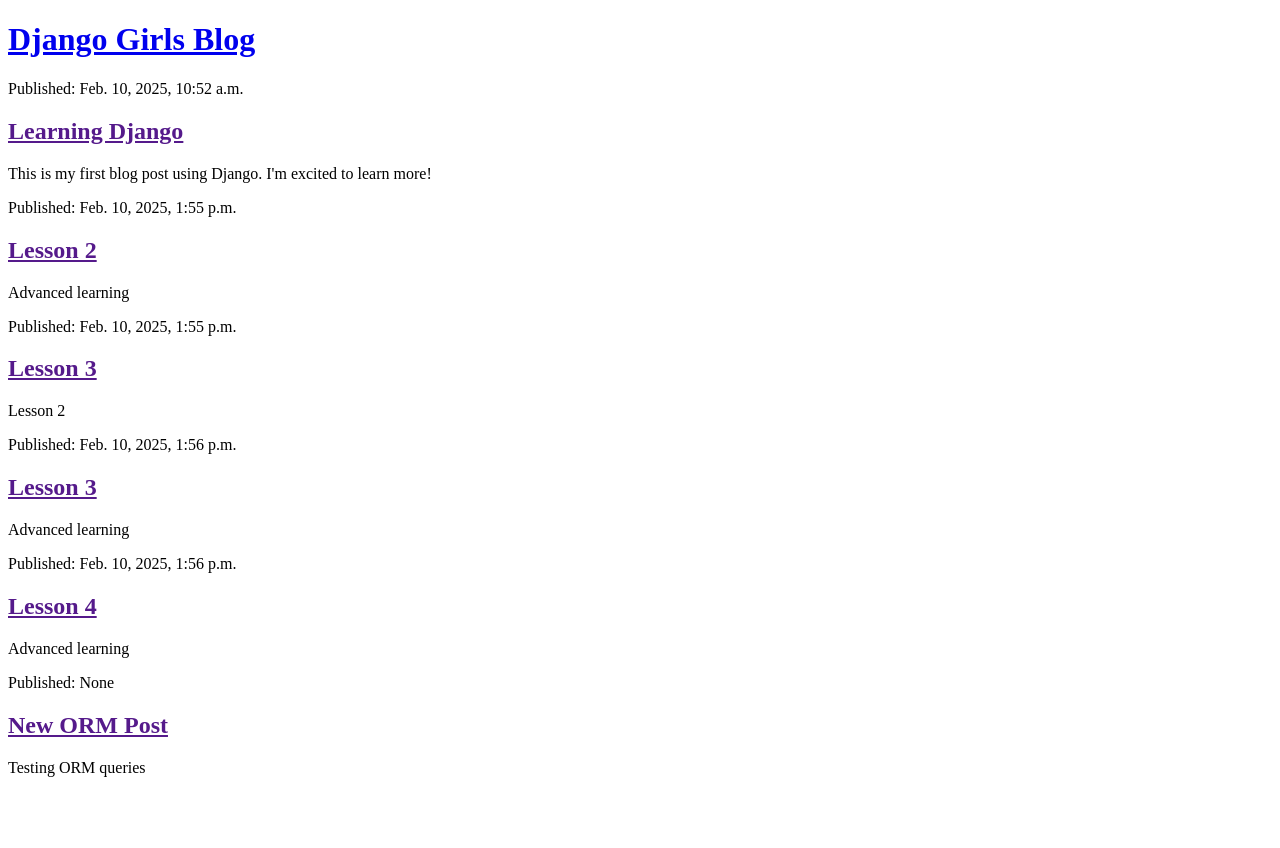
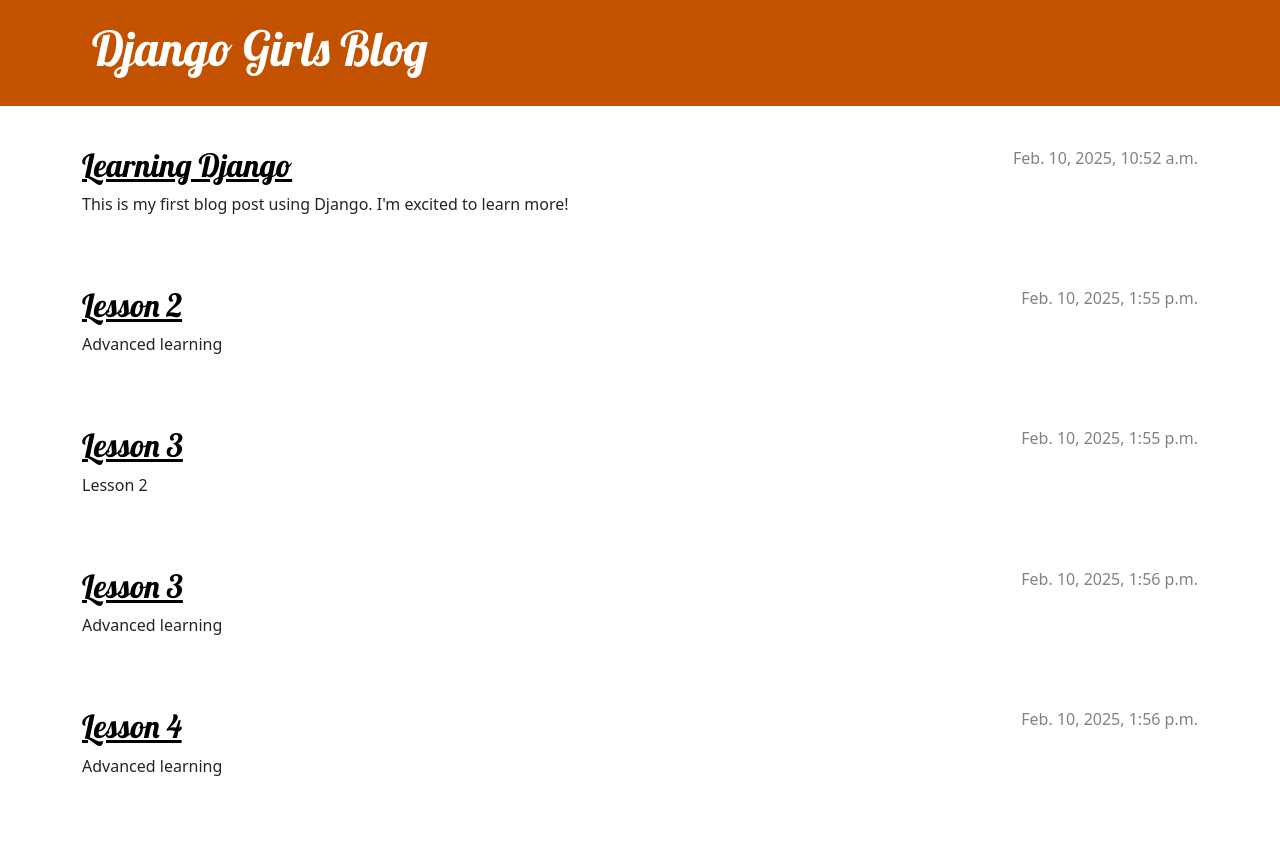
Before and after one commit to MwenjeM/Django-Girls, a Django app: page / in a window 1280 px wide. Before the commit the page ends 777 px from the top, so only its background shows below. Run offline with Django 4.2, Linux system fonts and the light colour scheme; data comes from the database, SQL or seed files in the repository.

Commit message:
Dynamic data, templates, CSS and Template extending

```diff
--- /dev/null
+++ b/blog/static/css/blog.css
@@ -0,0 +1,70 @@
+.page-header {
+    background-color: #C25100;
+    margin-top: 0;
+    margin-bottom: 40px;
+    padding: 20px 20px 20px 40px;
+}
+
+.page-header h1,
+.page-header h1 a,
+.page-header h1 a:visited,
+.page-header h1 a:active {
+    color: #ffffff;
+    font-size: 36pt;
+    text-decoration: none;
+}
+
+h1,
+h2,
+h3,
+h4 {
+    font-family: 'Lobster', cursive;
+}
+
+.date {
+    color: #828282;
+}
+
+.save {
+    float: right;
+}
+
+.post-form textarea,
+.post-form input {
+    width: 100%;
+}
+
+.top-menu,
+.top-menu:hover,
+.top-menu:visited {
+    color: #ffffff;
+    float: right;
+    font-size: 26pt;
+    margin-right: 20px;
+}
+
+.post {
+    margin-bottom: 70px;
+}
+
+.post h2 a,
+.post h2 a:visited {
+    color: #000000;
+}
+
+.post > .date,
+.post > .actions {
+    float: right;
+}
+
+.btn-secondary,
+.btn-secondary:visited {
+    color: #C25100;
+    background: none;
+    border-color: #C25100;
+}
+
+.btn-secondary:hover {
+    color: #FFFFFF;
+    background-color: #C25100;
+}
--- /dev/null
+++ b/blog/templates/blog/base.html
@@ -0,0 +1,25 @@
+{% load static %}
+<!DOCTYPE html>
+<html>
+    <head>
+        <title>Django Girls blog</title>
+        <link rel="stylesheet" href="https://cdn.jsdelivr.net/npm/bootstrap@5.3.3/dist/css/bootstrap.min.css" integrity="sha384-QWTKZyjpPEjISv5WaRU9OFeRpok6YctnYmDr5pNlyT2bRjXh0JMhjY6hW+ALEwIH" crossorigin="anonymous">
+        <link rel="stylesheet" href="https://fonts.googleapis.com/css?family=Lobster&subset=latin,latin-ext">
+        <link rel="stylesheet" href="{% static 'css/blog.css' %}">
+    </head>
+    <body>
+        <header class="page-header">
+          <div class="container">
+              <h1><a href="/">Django Girls Blog</a></h1>
+          </div>
+        </header>
+        <main class="container">
+            <div class="row">
+                <div class="col">
+                {% block content %}
+                {% endblock %}
+                </div>
+            </div>
+        </main>
+    </body>
+</html>
--- a/blog/templates/blog/post_list.html
+++ b/blog/templates/blog/post_list.html
@@ -1,19 +1,13 @@
-<!DOCTYPE html>
-<html>
-    <head>
-        <title>Django Girls Blog</title>
-    </head>
-    <body>
-        <header>
-            <h1><a href="/">Django Girls Blog</a></h1>
-        </header>
+{% extends 'blog/base.html' %}
 
-        {% for post in posts %}
-        <article>
-            <time>Published: {{ post.published_date }}</time>
+{% block content %}
+    {% for post in posts %}
+        <article class="post">
+            <time class="date">
+                {{ post.published_date }}
+            </time>
             <h2><a href="">{{ post.title }}</a></h2>
-            <p>{{ post.text }}</p>
+            <p>{{ post.text|linebreaksbr }}</p>
         </article>
-        {% endfor %}
-    </body>
-</html>
+    {% endfor %}
+{% endblock %}
--- a/blog/views.py
+++ b/blog/views.py
@@ -1,6 +1,7 @@
 from django.shortcuts import render
-from .models import Post  # Import Post model
+from django.utils import timezone
+from .models import Post
 
 def post_list(request):
-    posts = Post.objects.all()  # Retrieve all posts from database
+    posts = Post.objects.filter(published_date__lte=timezone.now()).order_by('published_date')
     return render(request, 'blog/post_list.html', {'posts': posts})
```
